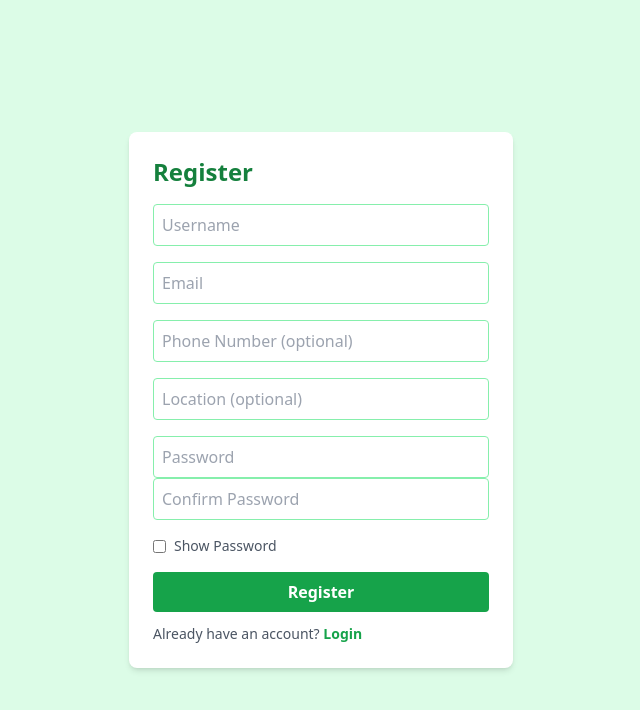
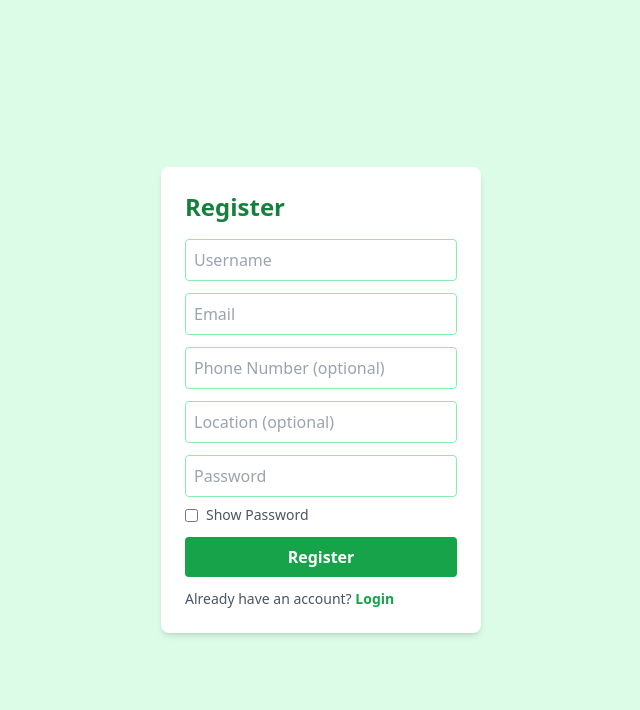
Before and after one commit to derrokip4130/Final-year-project, a Flask app: page /register in a window 1280 px wide. Shown: the top 710 px of the page, without its empty margins (319-959 px from the left). Run offline with Flask 3, Linux system fonts and the light colour scheme; some libraries are stand-ins or nearby versions.

Commit message:
made changes to registration form

```diff
--- a/app/templates/auth/register.html
+++ b/app/templates/auth/register.html
@@ -7,7 +7,7 @@
     <script src="https://cdn.tailwindcss.com"></script>
 </head>
 <body class="flex justify-center items-center h-screen bg-green-100">
-    <div class="bg-white p-6 rounded-lg shadow-md w-96">
+    <div class="bg-white p-6 rounded-lg shadow-md w-80">
         <h1 class="text-2xl font-bold text-green-700 mb-4">Register</h1>
 
         {% with messages = get_flashed_messages(with_categories=true) %}
@@ -20,111 +20,31 @@
             {% endif %}
         {% endwith %}
 
-        <form action="{{ url_for('auth.register') }}" id="registerForm" class="space-y-4">
-            <input type="text" id="username" name="username" placeholder="Username" required class="w-full p-2 border border-green-300 rounded focus:outline-none focus:ring-2 focus:ring-green-500">
-            <input type="email" id="email" name="email" placeholder="Email" required class="w-full p-2 border border-green-300 rounded focus:outline-none focus:ring-2 focus:ring-green-500">
-            <input type="text" id="phone_num" name="phone_num" placeholder="Phone Number (optional)" class="w-full p-2 border border-green-300 rounded focus:outline-none focus:ring-2 focus:ring-green-500">
-            <input type="text" id="location" name="location" placeholder="Location (optional)" class="w-full p-2 border border-green-300 rounded focus:outline-none focus:ring-2 focus:ring-green-500">
+        <form action="{{ url_for('auth.register') }}" method="POST" class="space-y-3">
+            <input type="text" name="username" placeholder="Username" required class="w-full p-2 border border-green-300 rounded">
+            <input type="email" name="email" placeholder="Email" required class="w-full p-2 border border-green-300 rounded">
+            <input type="text" name="phone_num" placeholder="Phone Number (optional)" class="w-full p-2 border border-green-300 rounded">
+            <input type="text" name="location" placeholder="Location (optional)" class="w-full p-2 border border-green-300 rounded">
 
             <div class="relative">
-                <!-- Password Input -->
-                <input type="password" id="password" name="password" placeholder="Password" required class="w-full p-2 border border-green-300 rounded focus:outline-none focus:ring-2 focus:ring-green-500">
-
-                <!-- Confirm Password Input -->
-                <input type="password" id="confirm_password" name="confirm_password" placeholder="Confirm Password" required class="w-full p-2 border border-green-300 rounded focus:outline-none focus:ring-2 focus:ring-green-500">
-
-                <!-- Password Strength Message -->
-                <div id="password-strength" class="text-sm text-gray-600 mt-1"></div>
+                <input type="password" id="password" name="password" placeholder="Password" required class="w-full p-2 border border-green-300 rounded">
+                <div class="flex items-center mt-2">
+                    <input type="checkbox" id="showPassword" class="mr-2">
+                    <label for="showPassword" class="text-sm text-gray-600">Show Password</label>
+                </div>
             </div>
 
-            <!-- Checkbox for Show Password -->
-            <div class="flex items-center space-x-2">
-                <input type="checkbox" id="show-password" class="text-green-600" />
-                <label for="show-password" class="text-sm text-gray-600">Show Password</label>
-            </div>
-
-            <button type="submit" class="w-full p-2 bg-green-600 text-white font-bold rounded hover:bg-green-700 focus:outline-none focus:ring-2 focus:ring-green-500">Register</button>
+            <button type="submit" class="w-full p-2 bg-green-600 text-white font-bold rounded hover:bg-green-700">Register</button>
         </form>
 
         <p class="mt-3 text-sm text-gray-600">Already have an account? <a href="{{ url_for('auth.login') }}" class="text-green-600 font-bold">Login</a></p>
     </div>
 
-    <!-- Modal for Missing Fields Alert -->
-    <div id="modal" class="fixed inset-0 bg-black bg-opacity-50 flex items-center justify-center z-50 hidden">
-        <div class="bg-white p-6 rounded-lg shadow-lg w-96">
-            <h2 class="text-xl font-bold text-red-600">Missing Information</h2>
-            <p id="modal-message" class="text-gray-700">Please fill in all the required fields.</p>
-            <div class="mt-4 flex justify-end">
-                <button id="closeModal" class="px-4 py-2 bg-green-600 text-white rounded hover:bg-green-700">Close</button>
-            </div>
-        </div>
-    </div>
-
     <script>
-        // Show Password Toggle
-        document.getElementById('show-password').addEventListener('change', function() {
+        document.getElementById('showPassword').addEventListener('change', function() {
             let passwordField = document.getElementById('password');
-            let confirmPasswordField = document.getElementById('confirm_password');
-
-            if (this.checked) {
-                passwordField.type = 'text';
-                confirmPasswordField.type = 'text';
-            } else {
-                passwordField.type = 'password';
-                confirmPasswordField.type = 'password';
-            }
+            passwordField.type = this.checked ? 'text' : 'password';
         });
-
-        // Password Strength Validator
-        document.getElementById('password').addEventListener('input', function() {
-            const password = this.value;
-            const strengthMessage = document.getElementById('password-strength');
-            let message = '';
-            let color = 'text-gray-600';
-
-            if (password.length < 8) {
-                message = "Password is too weak. Must be at least 8 characters.";
-                color = 'text-red-500';
-            } else if (!/[A-Z]/.test(password) || !/[0-9]/.test(password)) {
-                message = "Password should contain at least one uppercase letter and one number.";
-                color = 'text-yellow-500';
-            } else {
-                message = "Password is strong.";
-                color = 'text-green-500';
-            }
-
-            strengthMessage.textContent = message;
-            strengthMessage.className = `text-sm mt-1 ${color}`;
-        });
-
-        // Submit Form and Check for Missing Fields
-        document.getElementById('registerForm').addEventListener('submit', function(event) {
-            event.preventDefault(); // Prevent form submission
-
-            let missingFields = [];
-            const fields = ['username', 'email', 'password', 'confirm_password'];
-
-            fields.forEach(function(field) {
-                const input = document.getElementById(field);
-                if (input && !input.value) {
-                    missingFields.push(input.placeholder);
-                }
-            });
-
-            if (missingFields.length > 0) {
-                // Show modal with the missing fields
-                document.getElementById('modal-message').textContent = `Please fill in the following fields: ${missingFields.join(', ')}`;
-                document.getElementById('modal').classList.remove('hidden');
-            } else {
-                // Submit form if all fields are filled
-                this.submit();
-            }
-        });
-
-        // Close Modal
-        document.getElementById('closeModal').addEventListener('click', function() {
-            document.getElementById('modal').classList.add('hidden');
-        });
-    </script>
+        </script>
 </body>
 </html>
```
